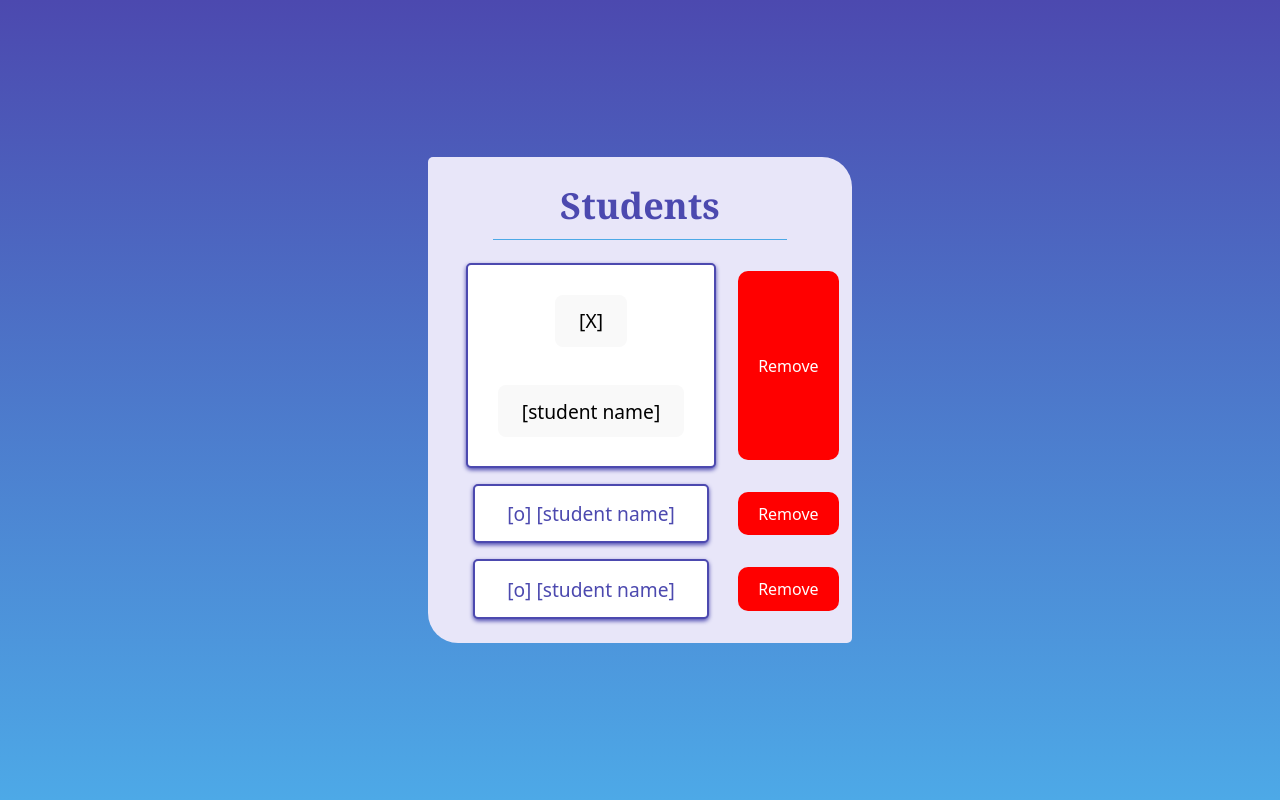
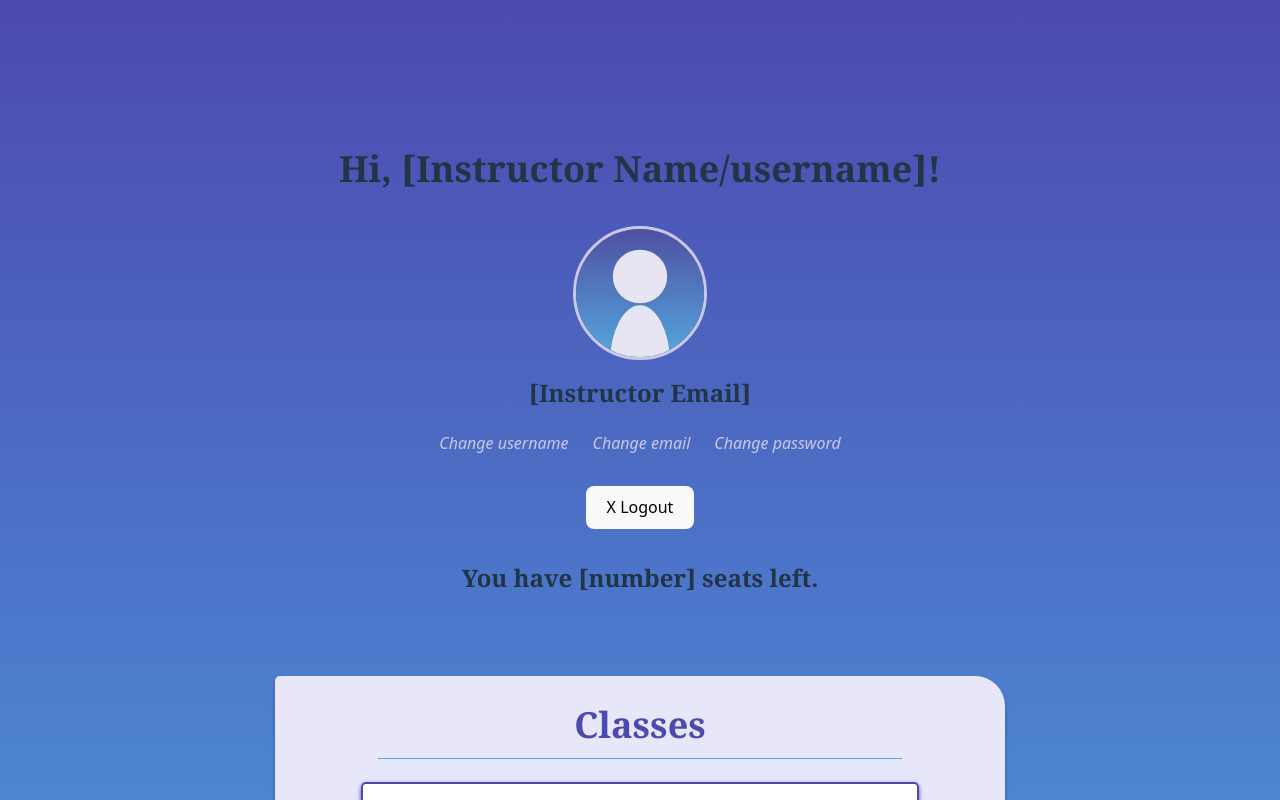
Before and after one commit to videlais/react-testing, a React (Vite) app in the folder my-react-app/: page / in a window 1280 px wide. Shown: the top 800 px of the page. Built offline with nearby package versions, Linux system fonts and the light colour scheme.

Commit message:
More Student List

```diff
--- a/my-react-app/src/App.jsx
+++ b/my-react-app/src/App.jsx
@@ -1,14 +1,14 @@
 import './App.css';
 import StudentProfile from './StudentProfile/';
-import Achievement from './StudentProfile/Achievement/index.jsx';
+import Achievement from './StudentProfile/Achievement';
 import InstructorProfile from './InstructorProfile';
-import ClassList from './InstructorProfile/ClassList/index.jsx';
-import StudentList from './InstructorProfile/ClassList/StudentList/index.jsx';
+import ClassList from './InstructorProfile/ClassList';
+import StudentList from './InstructorProfile/ClassList/StudentList';
 
 function App() {
   return (
     <>
-      <StudentList />
+      <InstructorProfile />
 
     </>
 
--- a/my-react-app/src/InstructorProfile/ClassList/StudentList/index.css
+++ b/my-react-app/src/InstructorProfile/ClassList/StudentList/index.css
@@ -1,48 +1,31 @@
 .StudentLi{
-    max-width: 90%;
-    margin: 1em auto;
-    padding: 1em;
-    color: #4C49AF;
-    border-radius: 5px 30px;
-    display: grid;
-    grid-template-columns: repeat(12, 1fr);
-    background-color: #e8e6f9;
-    transition: all 0.25s;
-}
-
-.Studenth2{
-    font-weight: bold;
+    display: inline-block;
     grid-column: span 12;
-    margin: 0 auto 15px; padding: 6px 0;
-    border-bottom: 1px solid #4DA9E7;
-    width: 75%;
-    text-align: center;
+    width: 100%;
 }
 
 .Student{
-    grid-column: span 9; width: 80%;
+    width: 80%;
+    color: #4C49AF;
+    background-color: #ffffff;
+    border-radius: 5px; padding: 10px 5px; margin: 0 auto 8px 0;
+    transition: background-color 0.25s, color 0.25s;
+    display: inline-block;
+}
+a{
+    cursor: pointer;
+}
+.StuPara{
+    display: inline-block;
+    margin: 0 50% 0 0;
     font-size: larger;
-    border: 2px solid #4C49AF;
-    filter: drop-shadow(0px 2px 2px);
-    color: #4C49AF;
-    background-color: white;
-    border-radius: 5px;
-    padding: 10px 5px;
-    margin: 8px auto;
-    transition: background-color 0.25s, color 0.25s;
-
 }
-.DropDown{
-
-}
-.StudentPara{
-
-
-}
-
 .Remove{
     background-color: red;
-    grid-column: span 3;
     color: white;
+    display: inline-block;
     border-radius: 10px;
 }
+.Remove:hover{
+    background-color: darkred;
+}
--- a/my-react-app/src/InstructorProfile/ClassList/StudentList/index.jsx
+++ b/my-react-app/src/InstructorProfile/ClassList/StudentList/index.jsx
@@ -7,11 +7,10 @@ export default function Achievement(props) {
     return (
         <>
             <div className="StudentLi">
-                <h2 className = "Studenth2">Students</h2>
+                {/*<button className='ClassSect'>Class 1</button>*/}
 
-                    <div className='Student'><button className="DropDown">[X]</button> <button clasName="StudentPara">[student name]</button></div><button className="Remove">Remove</button>
-                    <button className='Student'>[o] [student name]</button><button className="Remove">Remove</button>
-                    <button className='Student'>[o] [student name]</button><button className="Remove">Remove</button>
+                    <div className='Student'><p className="StuPara"><a href="#">[X]</a> [student name]</p><button className="Remove">Remove</button></div>
+
 
             </div>
 
--- a/my-react-app/src/InstructorProfile/ClassList/index.css
+++ b/my-react-app/src/InstructorProfile/ClassList/index.css
@@ -1,5 +1,5 @@
 .ClassesSection{
-  max-width: 90%;
+  max-width: 1000px;
   margin: 1em auto;
   padding: 1em;
   color: #4C49AF;
--- a/my-react-app/src/InstructorProfile/ClassList/index.jsx
+++ b/my-react-app/src/InstructorProfile/ClassList/index.jsx
@@ -1,5 +1,6 @@
 import "./index.css";
 import React from 'react';
+import StudentList from './StudentList';
 
 export default function Achievement(props) {
 
@@ -12,9 +13,11 @@ export default function Achievement(props) {
                     <button className='ClassSect'>Class 1</button>
                     <button className='ClassSect'>Class 2</button>
                     <button className='ClassSect'>Class 3</button>
-                    <button className= 'AddCl'>+</button>
 
+                    {/*<button className= 'AddCl'>+</button>*/}
+<StudentList />
             </div>
+
 
         </>
 
--- a/my-react-app/src/InstructorProfile/index.jsx
+++ b/my-react-app/src/InstructorProfile/index.jsx
@@ -1,5 +1,6 @@
 import "./index.css";
 import React from 'react';
+import ClassList from './ClassList';
 
 export default function StudentProfile(props) {
 
@@ -23,6 +24,7 @@ export default function StudentProfile(props) {
                                 <h3 className="head3">You have [number] seats left.</h3>
 
             </div>
+            <ClassList />
         </>
 
     );
```
